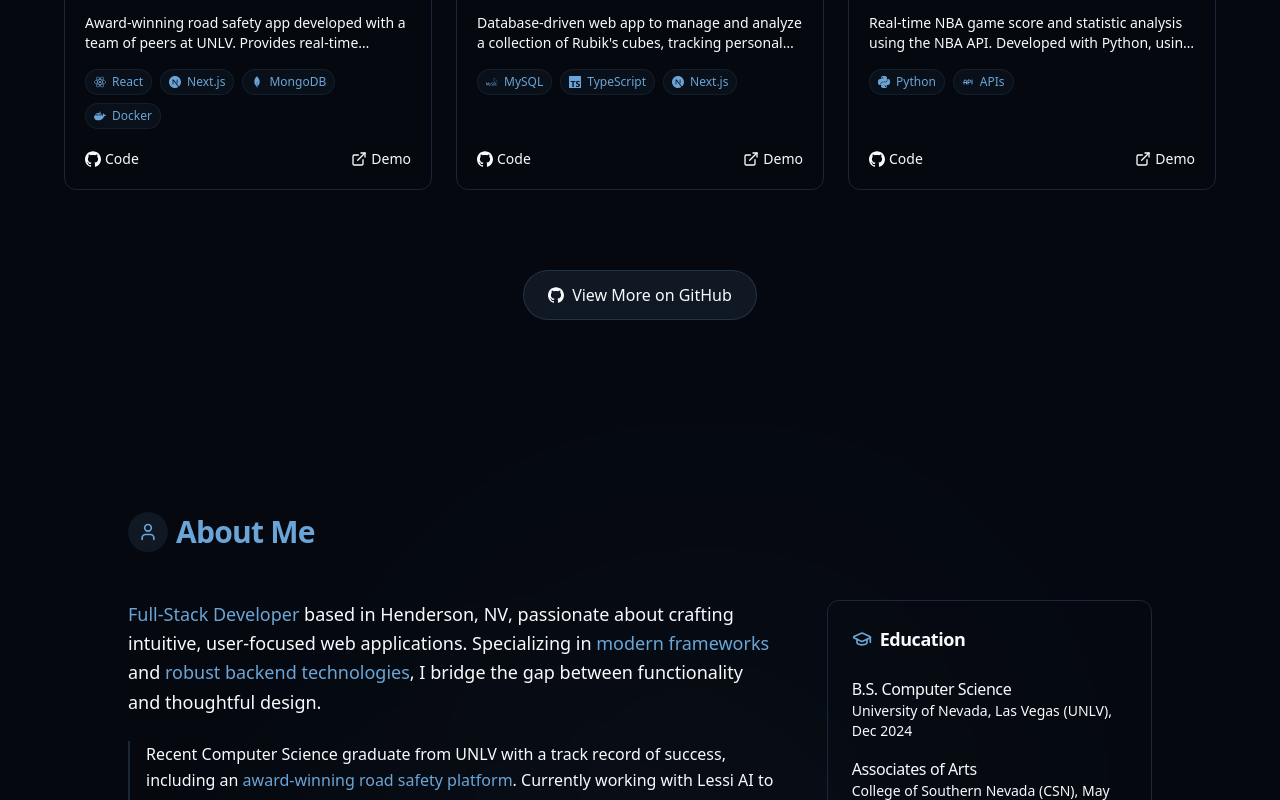
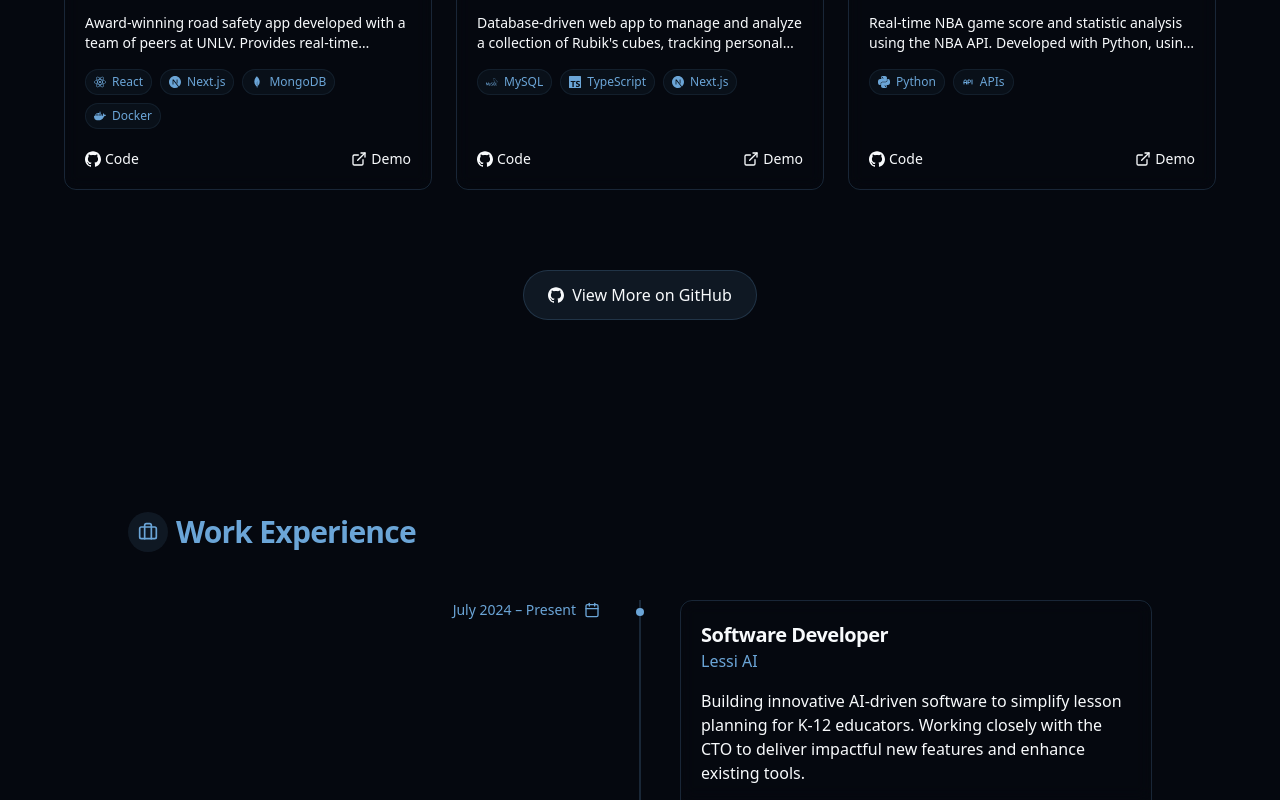
Before and after one commit to B-Timok/dev-portfolio-2.0, a Next.js app: page / in a window 1280 px wide. Shown: the part 2000-2800 px from the top of the page. Built offline with nearby package versions, Linux system fonts and the light colour scheme.

Commit message:
Update page.tsx reorder sections

```diff
--- a/src/app/page.tsx
+++ b/src/app/page.tsx
@@ -26,8 +26,8 @@ export default function Home() {
       <main>
         <HeroSection />
         <ProjectsSection />
+        <ExperienceSection />
         <AboutSection />
-        <ExperienceSection />
         <ContactSection />
       </main>
       <Footer />
```
